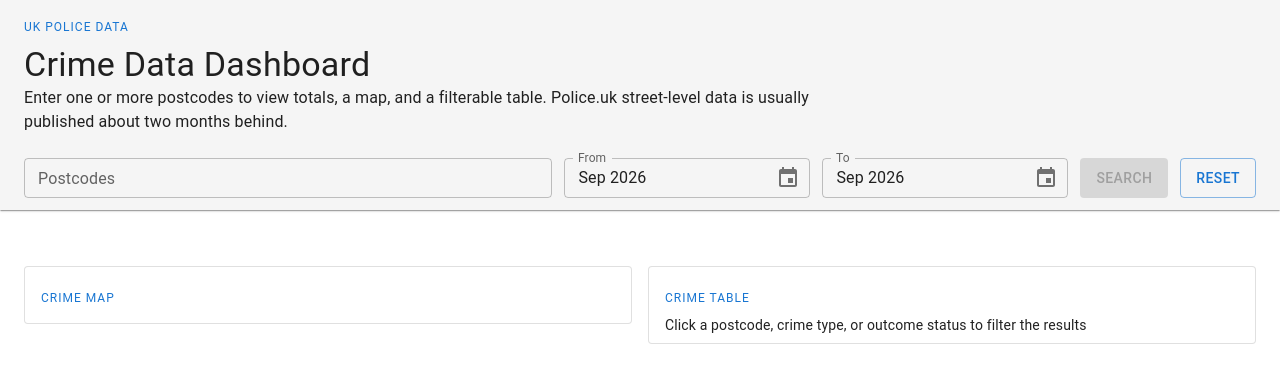
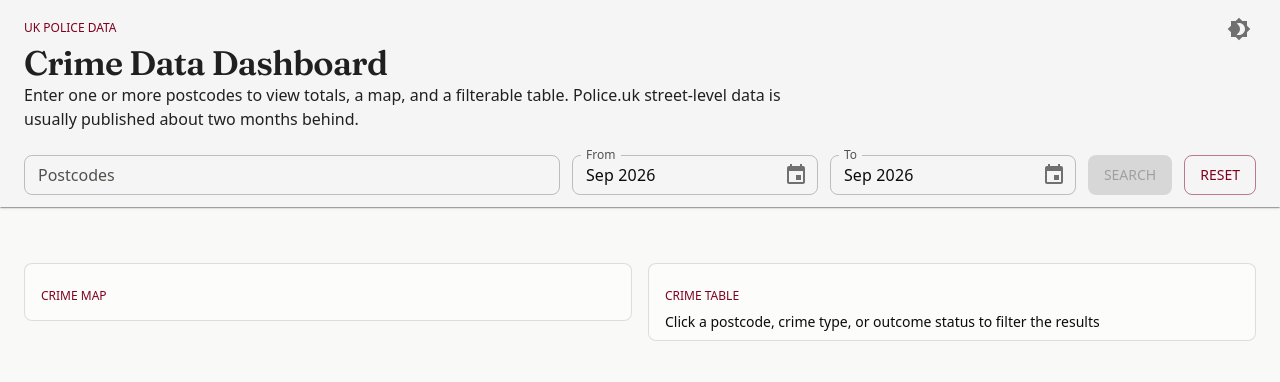
Before and after one commit to miniarts-london/crime-data-dashboard, a Next.js app: page / in a window 1280 px wide. Shown: the top 382 px of the page. Built offline with nearby package versions, Linux system fonts and the light colour scheme; what @mui/material-nextjs would draw is missing.

Commit message:
dark/light mode, split header component

```diff
--- a/components/ContextRoot/Providers.tsx
+++ b/components/ContextRoot/Providers.tsx
@@ -1,17 +1,76 @@
 'use client';
 
-import { type ReactNode } from 'react';
+import { createContext, useContext, useEffect, useMemo, useState, type ReactNode } from 'react';
 import { AppRouterCacheProvider } from '@mui/material-nextjs/v16-appRouter';
+import { ThemeProvider } from '@mui/material/styles';
 import CssBaseline from '@mui/material/CssBaseline';
 import { LocalizationProvider } from '@mui/x-date-pickers/LocalizationProvider';
 import { AdapterDayjs } from '@mui/x-date-pickers/AdapterDayjs';
+import { getTheme, type ColorMode } from '@/lib/theme';
+
+const STORAGE_KEY = 'crime-dashboard:color-mode';
+
+interface ColorModeContextValue {
+  mode: ColorMode;
+  toggleColorMode: () => void;
+}
+
+const ColorModeContext = createContext<ColorModeContextValue>({
+  mode: 'light',
+  toggleColorMode: () => {},
+});
+
+export function useColorMode() {
+  return useContext(ColorModeContext);
+}
 
 export default function Providers({ children }: { children: ReactNode }) {
+  const [mode, setMode] = useState<ColorMode>('light');
+
+  // Read the persisted preference (or fall back to the OS setting) once the
+  // component mounts in the browser.
+  useEffect(() => {
+    // Deferred to a microtask so these setState calls don't run
+    // synchronously within the effect body (avoids cascading renders).
+    queueMicrotask(() => {
+      try {
+        const stored = window.localStorage.getItem(STORAGE_KEY);
+        if (stored === 'light' || stored === 'dark') {
+          setMode(stored);
+          return;
+        }
+      } catch {
+        // localStorage unavailable - fall through to the OS preference.
+      }
+      if (window.matchMedia?.('(prefers-color-scheme: dark)').matches) {
+        setMode('dark');
+      }
+    });
+  }, []);
+
+  const toggleColorMode = () => {
+    setMode((prev) => {
+      const next: ColorMode = prev === 'light' ? 'dark' : 'light';
+      try {
+        window.localStorage.setItem(STORAGE_KEY, next);
+      } catch {
+        // Ignore - the toggle still works for this session, just won't persist.
+      }
+      return next;
+    });
+  };
+
+  const theme = useMemo(() => getTheme(mode), [mode]);
+  const contextValue = useMemo(() => ({ mode, toggleColorMode }), [mode]);
 
   return (
     <AppRouterCacheProvider options={{ key: 'mui' }}>
+      <ColorModeContext.Provider value={contextValue}>
+        <ThemeProvider theme={theme}>
           <CssBaseline />
           <LocalizationProvider dateAdapter={AdapterDayjs}>{children}</LocalizationProvider>
+        </ThemeProvider>
+      </ColorModeContext.Provider>
     </AppRouterCacheProvider>
   );
 }
--- a/components/Dashboard.tsx
+++ b/components/Dashboard.tsx
@@ -1,11 +1,13 @@
 'use client';
 
-import { Box, Stack, Typography, Grid, AppBar, Paper, Toolbar } from "@mui/material";
+import { Box, Typography, Grid, AppBar, Paper, Toolbar } from "@mui/material";
 import SearchBar from "./SearchBar";
 import { FormEvent, useState } from "react";
 import { parseSearchParams } from "./Helper";
 import { parsePostcodesInput } from "@/lib/postcodes";
 import { currentMonth } from "@/lib/dateRange";
+import Header from "./Header";
+import { useColorMode } from "./ContextRoot/Providers";
 
 export interface InitialParams {
   postcodes: string[];
@@ -14,7 +16,7 @@ export interface InitialParams {
 }
 
 export default function Dashboard() {
-
+  const { mode, toggleColorMode } = useColorMode();
   const [initialParams] = useState<InitialParams>(() => parseSearchParams());
   const [postcodes, setPostcodes] = useState<string[]>(initialParams.postcodes);
   const [from, setFrom] = useState(initialParams.from);
@@ -49,20 +51,10 @@ export default function Dashboard() {
     <Box sx={{ display: 'flex', flexDirection: 'column', height: '100vh' }}>
       <AppBar position="static" color="default" elevation={1}>
         <Toolbar sx={{ flexDirection: 'column', alignItems: 'stretch', gap: 1, py: 1.5 }}>
-          <Stack direction="row" sx={{ width: '100%', alignItems: 'flex-start', justifyContent: 'space-between' }}>
-            <Box>
-              <Typography variant="overline" color="primary">
-                UK Police data
-              </Typography>
-              <Typography variant="h4">
-                Crime Data Dashboard
-              </Typography>
-              <Typography variant="body1" sx={{ maxWidth: 800, mb: 2 }}>
-                Enter one or more postcodes to view totals, a map, and a filterable table. Police.uk
-                street-level data is usually published about two months behind.
-              </Typography>
-            </Box>
-          </Stack>
+          <Header
+            mode={mode}
+            toggleColorMode={toggleColorMode}
+          />
           <SearchBar
             postcodes={postcodes}
             onPostcodesChange={setPostcodes}
--- /dev/null
+++ b/components/Header.tsx
@@ -0,0 +1,37 @@
+import { Box, IconButton, Stack, Tooltip, Typography } from "@mui/material";
+import Brightness4Icon from '@mui/icons-material/Brightness4';
+import Brightness7Icon from '@mui/icons-material/Brightness7';
+
+interface HeaderProps {
+    mode: 'light' | 'dark';
+    toggleColorMode: () => void;
+}
+
+export default function Header ({mode, toggleColorMode}: HeaderProps) {
+    return(
+        <Stack direction="row" sx={{ width: '100%', alignItems: 'flex-start', justifyContent: 'space-between' }}>
+            <Box>
+              <Typography variant="overline" color="primary">
+                UK Police data
+              </Typography>
+              <Typography variant="h4">
+                Crime Data Dashboard
+              </Typography>
+              <Typography variant="body1" sx={{ maxWidth: 800, mb: 2 }}>
+                Enter one or more postcodes to view totals, a map, and a filterable table. Police.uk
+                street-level data is usually published about two months behind.
+              </Typography>
+            </Box>
+            <Tooltip title={mode === 'light' ? 'Switch to dark mode' : 'Switch to light mode'}>
+              <IconButton
+                onClick={toggleColorMode}
+                size="small"
+                aria-label="Toggle color mode"
+                sx={{ ml: 'auto', flexShrink: 0 }}
+              >
+                {mode === 'light' ? <Brightness4Icon /> : <Brightness7Icon />}
+              </IconButton>
+            </Tooltip>
+          </Stack>
+    )
+}
--- /dev/null
+++ b/lib/theme.ts
@@ -0,0 +1,76 @@
+import { createTheme, type Theme } from '@mui/material/styles';
+
+export type ColorMode = 'light' | 'dark';
+
+// Fixed categorical color map: every crime category slug always resolves to
+// the same color (per theme mode), independent of which categories are
+// present in a given search - identity follows the entity, never its rank in
+// the current view. Light/dark hex pairs are separately validated steps of
+// the same eight hues, not an automatic light->dark flip.
+export const CATEGORY_COLORS: Record<string, { light: string; dark: string; label: string }> = {
+  'violence-and-sexual-offences': { light: '#2a78d6', dark: '#3987e5', label: 'Violence & sexual offences' },
+  'violent-crime':                { light: '#2a78d6', dark: '#3987e5', label: 'Violent crime' }, // legacy slug
+  'anti-social-behaviour':        { light: '#eb6834', dark: '#d95926', label: 'Anti-social behaviour' },
+  'vehicle-crime':                { light: '#1baf7a', dark: '#199e70', label: 'Vehicle crime' },
+  'criminal-damage-arson':        { light: '#eda100', dark: '#c98500', label: 'Criminal damage & arson' },
+  'burglary':                     { light: '#e87ba4', dark: '#d55181', label: 'Burglary' },
+  'public-order':                 { light: '#008300', dark: '#008300', label: 'Public order' },
+  'drugs':                        { light: '#4a3aa7', dark: '#9085e9', label: 'Drugs' },
+  'other-theft':                  { light: '#e34948', dark: '#e66767', label: 'Other theft' },
+};
+
+export const OTHER_COLOR: Record<ColorMode, string> = { light: '#898781', dark: '#898781' };
+export const OTHER_LABEL = 'Other (bicycle theft, robbery, shoplifting, weapons, etc.)';
+export const CATEGORY_ORDER: string[] = [
+  ...Object.keys(CATEGORY_COLORS).filter((k) => k !== 'violent-crime'),
+  'other',
+];
+
+export function prettify(slug: string | undefined | null): string {
+  return (slug || 'unknown').replace(/-/g, ' ').replace(/\b\w/g, (c) => c.toUpperCase());
+}
+export function bucketFor(category: string): string {
+  return CATEGORY_COLORS[category] ? category : 'other';
+}
+export function colorFor(bucket: string, mode: ColorMode = 'light'): string {
+  if (bucket === 'other') return OTHER_COLOR[mode];
+  return CATEGORY_COLORS[bucket]?.[mode] || OTHER_COLOR[mode];
+}
+export function labelFor(bucket: string): string {
+  if (bucket === 'other') return OTHER_LABEL;
+  return CATEGORY_COLORS[bucket]?.label || prettify(bucket);
+}
+// Always the specific category label (never the generic "Other" bucket text) -
+// used in per-marker/per-row detail views, as opposed to labelFor() which is
+// used for the bucketed legend/chips.
+export function categoryLabel(category: string): string {
+  return CATEGORY_COLORS[category]?.label || prettify(category);
+}
+
+export function getTheme(mode: ColorMode): Theme {
+  return createTheme({
+    palette: {
+      mode,
+      primary: { main: mode === 'light' ? '#800020' : '#d46a78' },
+      secondary: { main: mode === 'light' ? '#000080' : '#8aa4d6' },
+      background:
+        mode === 'light'
+          ? { default: '#f9f9f7', paper: '#fcfcfb' }
+          : { default: '#0d0d0d', paper: '#1a1a19' },
+      text:
+        mode === 'light'
+          ? { primary: '#0b0b0b', secondary: '#52514e' }
+          : { primary: '#ffffff', secondary: '#c3c2b7' },
+    },
+    shape: { borderRadius: 8 },
+    typography: {
+      fontFamily: 'system-ui, -apple-system, "Segoe UI", sans-serif',
+      h4: {
+        fontFamily: 'var(--font-display), Georgia, "Times New Roman", serif',
+        fontWeight: 600,
+        letterSpacing: '-0.02em',
+        lineHeight: 1.15,
+      },
+    },
+  });
+}
```
